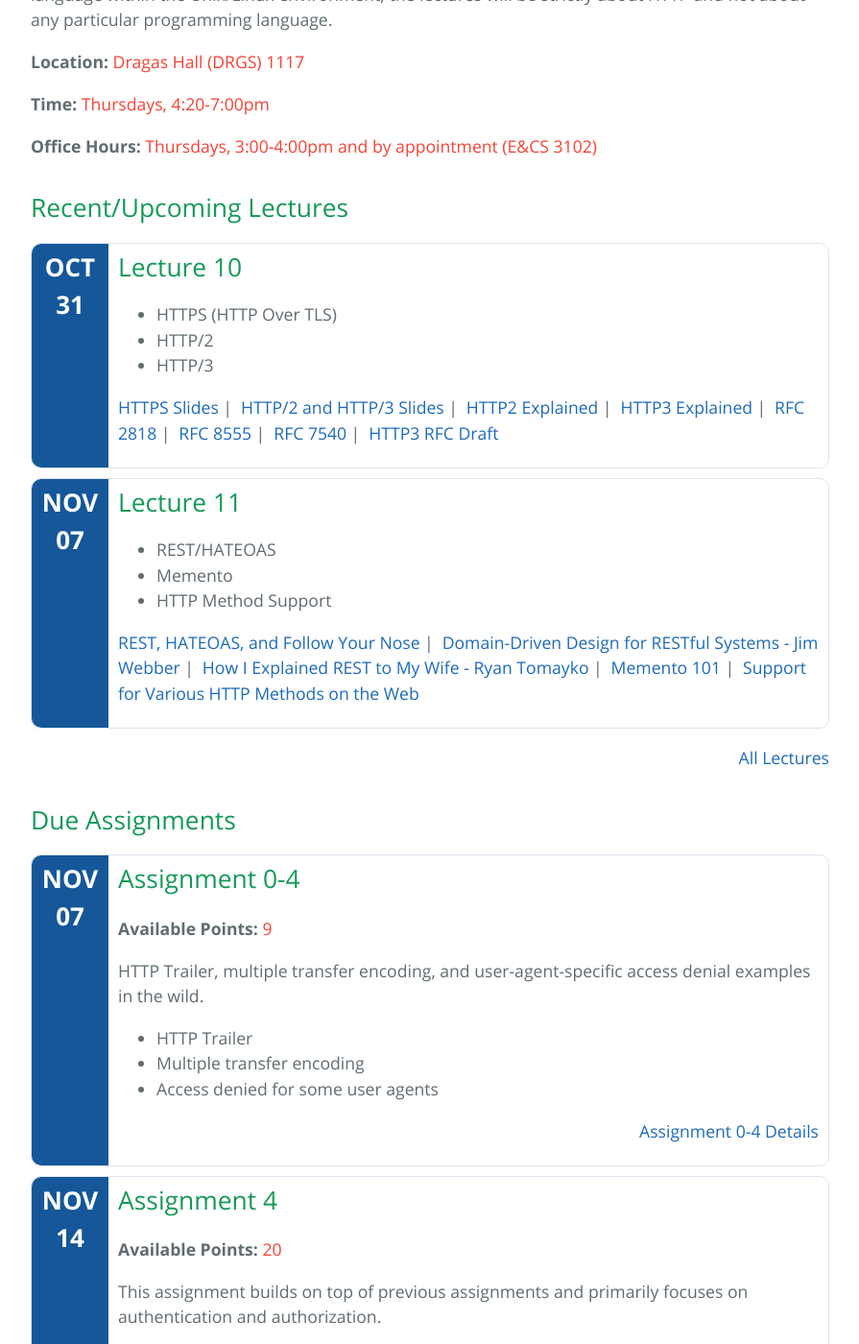
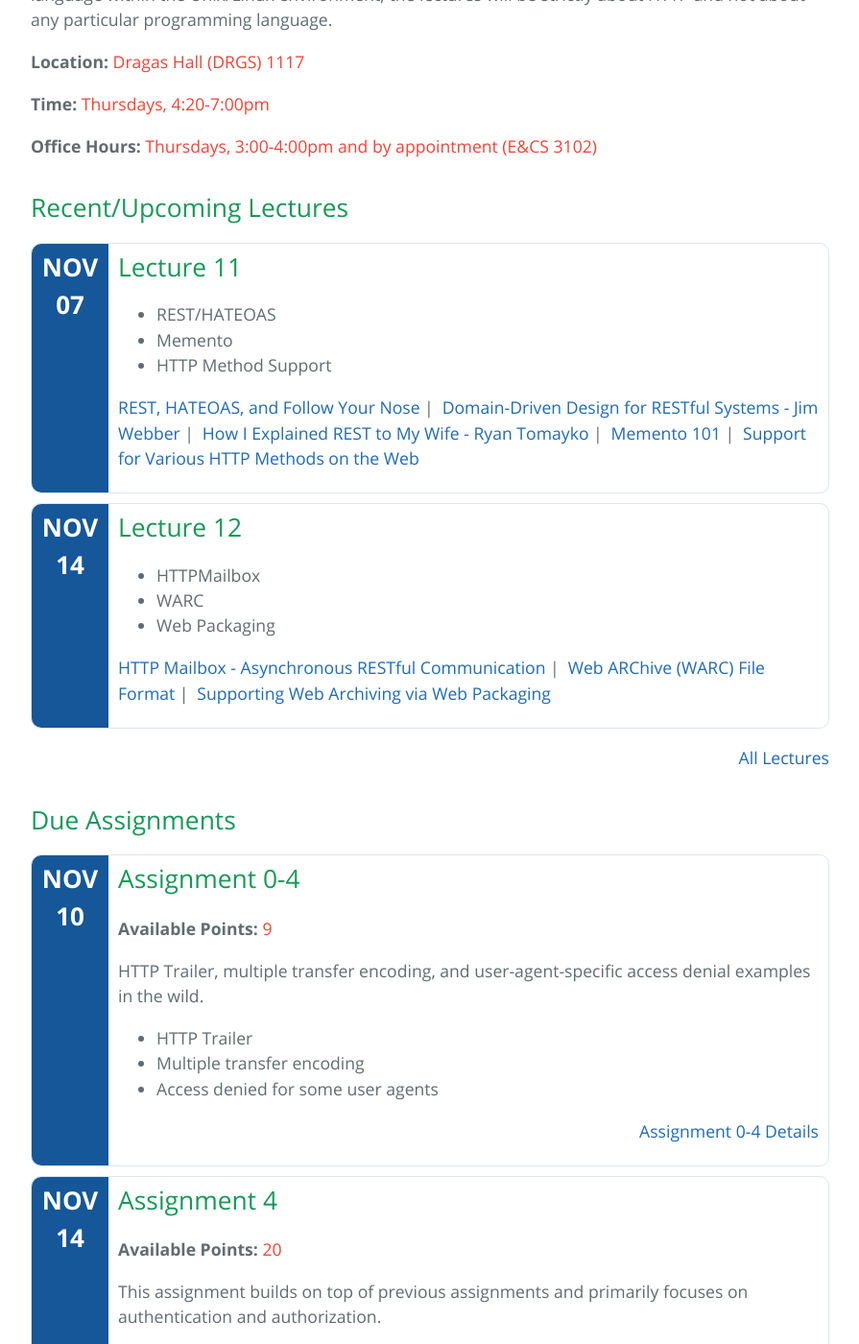
Before and after one commit to cs531-f19/cs531-f19.github.io, a Jekyll site: the page built from index.md, in a window 1280 px wide and 1400 px high, scrolled down 662 px. Shown: the whole window at 96% size, without its empty margins (192-1087 px from the left). Built offline with Jekyll 4.4.1, drawn with Linux system fonts in a browser that asks for light colours; the repository's description, which GitHub fills in, is left out.

Commit message:
Update lecture schedule, slides, and assignment deadlines

```diff
--- a/_data/assignments.yml
+++ b/_data/assignments.yml
@@ -34,7 +34,7 @@
     - Content negotiation other than accept-encoding
 - title: Assignment 0-4
   description: HTTP Trailer, multiple transfer encoding, and user-agent-specific access denial examples in the wild.
-  date: 2019-11-07
+  date: 2019-11-10
   points: 9
   extra: true
   featured: true
--- a/_data/lectures.yml
+++ b/_data/lectures.yml
@@ -133,7 +133,6 @@
       href: https://tools.ietf.org/html/rfc3875
 - title: Lecture 10
   date: 2019-10-31
-  featured: true
   topics:
     - HTTPS (HTTP Over TLS)
     - HTTP/2
@@ -175,25 +174,32 @@
       href: https://www.slideshare.net/ibnesayeed/support-for-various-http-methods-on-the-web
 - title: Lecture 12
   date: 2019-11-14
+  featured: true
   topics:
     - HTTPMailbox
     - WARC
     - Web Packaging
+  links:
+    - title: HTTP Mailbox - Asynchronous RESTful Communication
+      href: https://www.slideshare.net/ibnesayeed/httpmailbox
+    - title: Web ARChive (WARC) File Format
+      href: https://www.slideshare.net/ibnesayeed/web-archive-warc-file-format
+    - title: Supporting Web Archiving via Web Packaging
+      href: https://www.slideshare.net/ibnesayeed/supporting-web-archiving-via-web-packaging
 - title: Lecture 13
   date: 2019-11-21
   topics:
-    - Proxy
-    - Caching
+    - InterPlanetary File System (IPFS)
+    - InterPlanetary Wayback (IPWB)
 - title: Thanksgiving
   date: 2019-11-28
   topics:
-    - No Class
+    - NO CLASS
 - title: Lecture 14
   date: 2019-12-05
   topics:
-    - InterPlanetary File System (IPFS)
-    - InterPlanetary Wayback (IPWB)
+    - RESERVED
 - title: Exam Week
   date: 2019-12-12
   topics:
-    - No Class
+    - NO CLASS
```
